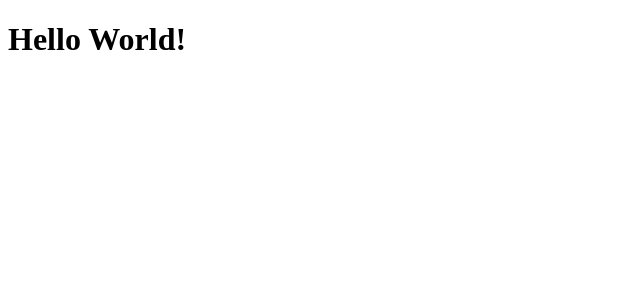
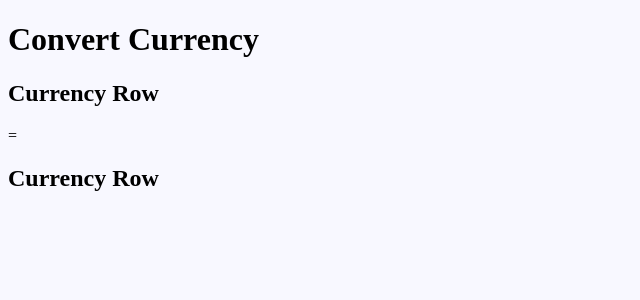
Before and after one commit to Fabix21/react-currency-converter-app, a React (Create React App) app: page / in a window 1280 px wide. Shown: the top 300 px of the page, without its empty margins (0-640 px from the left). Built offline with nearby package versions, Linux system fonts and the light colour scheme.

Commit message:
Added CurrencyRow Class

```diff
--- a/src/App.css
+++ b/src/App.css
@@ -0,0 +1,3 @@
+body{
+    background-color:ghostwhite;
+}
--- a/src/App.js
+++ b/src/App.js
@@ -1,8 +1,15 @@
 import React from 'react';
+import './App.css';
+import CurrencyRow from './CurrencyRow';
 
 function App() {
   return (
-   <h1>Hello World!</h1>
+  <>
+    <h1>Convert Currency</h1>
+    <CurrencyRow/>
+    <div>=</div>
+    <CurrencyRow/>
+  </>
   );
 }
 
--- /dev/null
+++ b/src/CurrencyRow.js
@@ -0,0 +1,9 @@
+import React from 'react'
+
+export default function CurrencyRow() {
+    return (
+        <div>
+            <h2>Currency Row</h2>
+        </div>
+    )
+}
```
